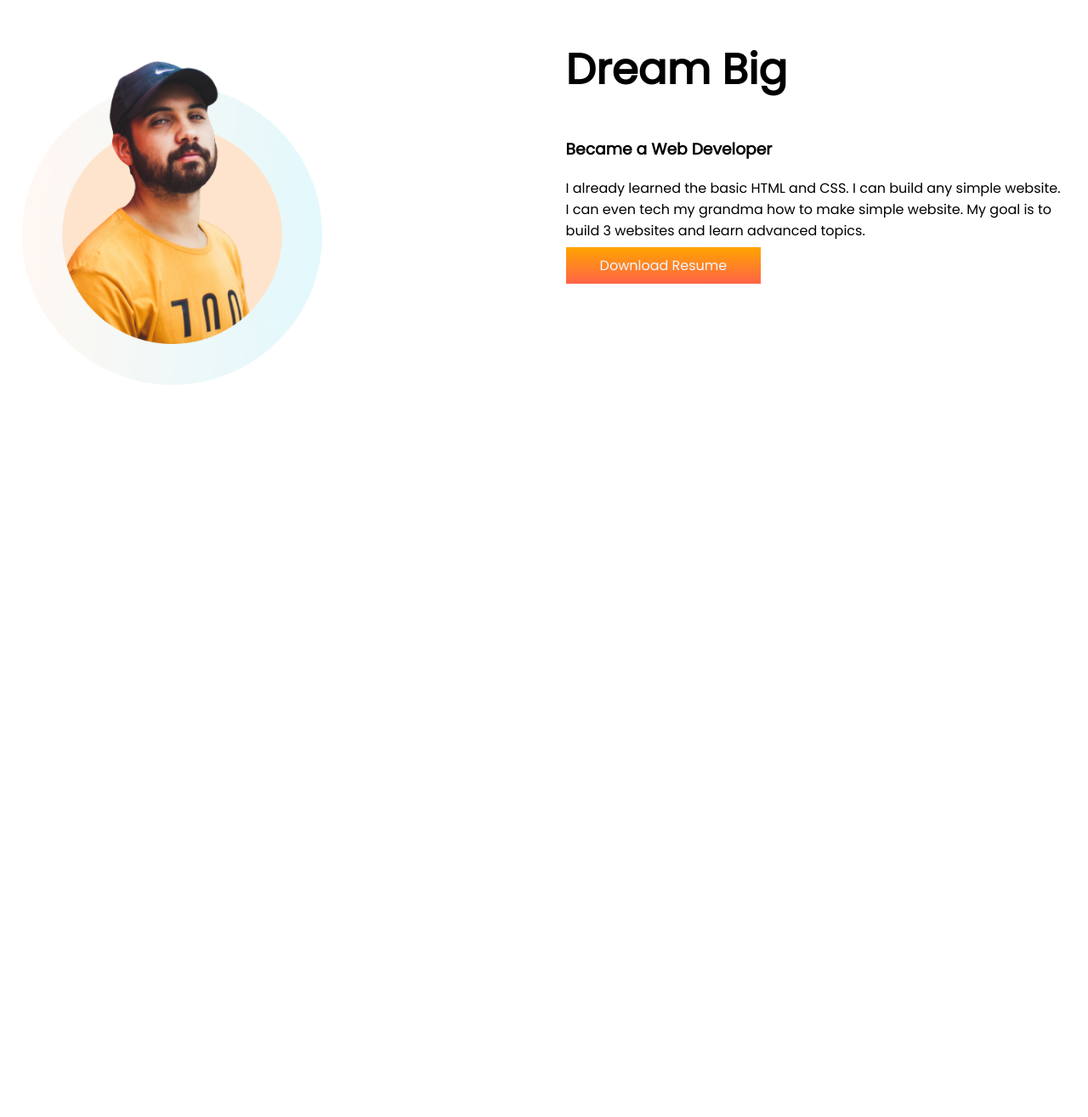
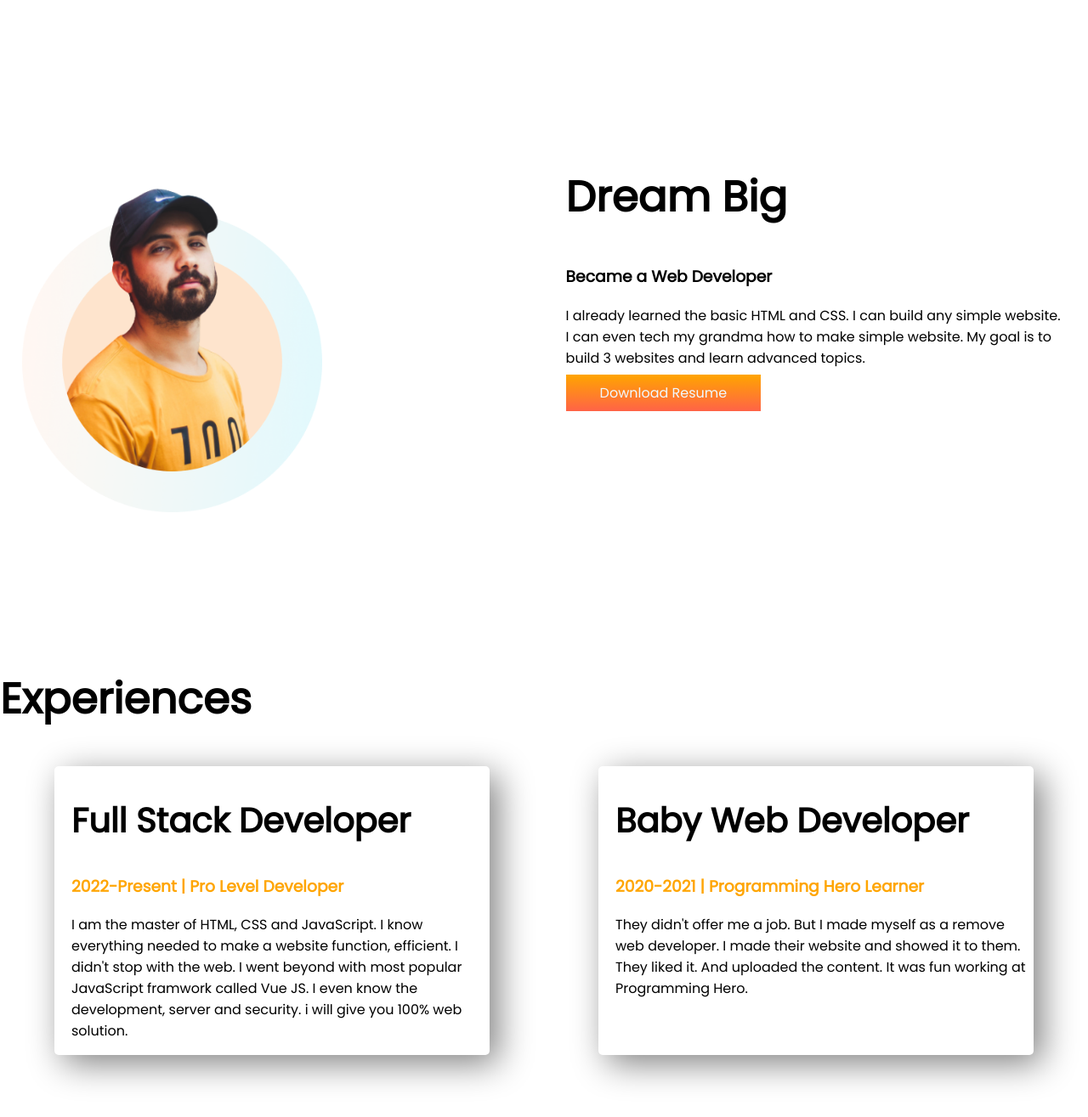
Before and after one commit to DedicatedNoor/Developer-Portfolio, a plain HTML site: page index.html in a window 1280 px wide. Shown: the part 537-1852 px from the top of the page at 85% size. Before the commit the page ends 1023 px from the top, so only its background shows below. Drawn offline with Linux system fonts and the light colour scheme.

Commit message:
experience area

```diff
--- a/index.html
+++ b/index.html
@@ -12,7 +12,7 @@
 </head>
 
 <body>
-    <section class="top-background">
+    <section class="top-background flexible-container">
         <div class="half-width">
             <h1>Welcome To</h1>
             <h1> <span class="orange-color">NOOR ISLAM</span> World!</h1>
@@ -29,7 +29,7 @@
         </div>
     </section>
 
-    <section class="Big-Dream">
+    <section class="Big-Dream flexible-container">
         <div class="half-width">
             <img src="images/p-2.png" alt="">
         </div>
@@ -41,6 +41,26 @@
             <a class="link-button" target="_blank" href="https://www.facebook.com/dedicatednoor">Download Resume</a>
         </div>
     </section>
+    <section class="experience-are">
+        <h1>Experiences</h1>
+        <div class="flexible-container">
+            <div class="experience-item">
+                <h2>Full Stack Developer</h2>
+                <h3 class="orange-color">2022-Present | Pro Level Developer</h3>
+                <p>I am the master of HTML, CSS and JavaScript. I know everything needed to make a website function,
+                    efficient. I didn't stop with the web. I went beyond with most popular JavaScript framwork called
+                    Vue
+                    JS. I even know the development, server and security. i will give you 100% web solution.</p>
+            </div>
+            <div class="experience-item">
+                <h2>Baby Web Developer</h2>
+                <h3 class="orange-color">2020-2021 | Programming Hero Learner</h3>
+                <p>They didn't offer me a job. But I made myself as a remove web developer. I made their website and
+                    showed
+                    it to them. They liked it. And uploaded the content. It was fun working at Programming Hero.</p>
+            </div>
+        </div>
+    </section>
 </body>
 
 </html>
--- a/style.css
+++ b/style.css
@@ -7,12 +7,17 @@ h1 {
     font-size: 50px;
 }
 
+h2 {
+    font-size: 40px;
+}
+
 .orange-color {
     color: orange;
 }
 
-section {
+.flexible-container {
     display: flex;
+    margin-bottom: 150px;
 }
 
 .half-width {
@@ -40,3 +45,12 @@ section {
 .Big-Dream {
     background-position: right;
 }
+
+.experience-item {
+    width: 40%;
+    margin-left: 5%;
+    margin-right: 5%;
+    padding-left: 20px;
+    border-radius: 5px;
+    box-shadow: 10px 10px 40px gray;
+}
```
Also changed, not shown: images/shape-1.png (renamed from images/Big-Dream.png).
